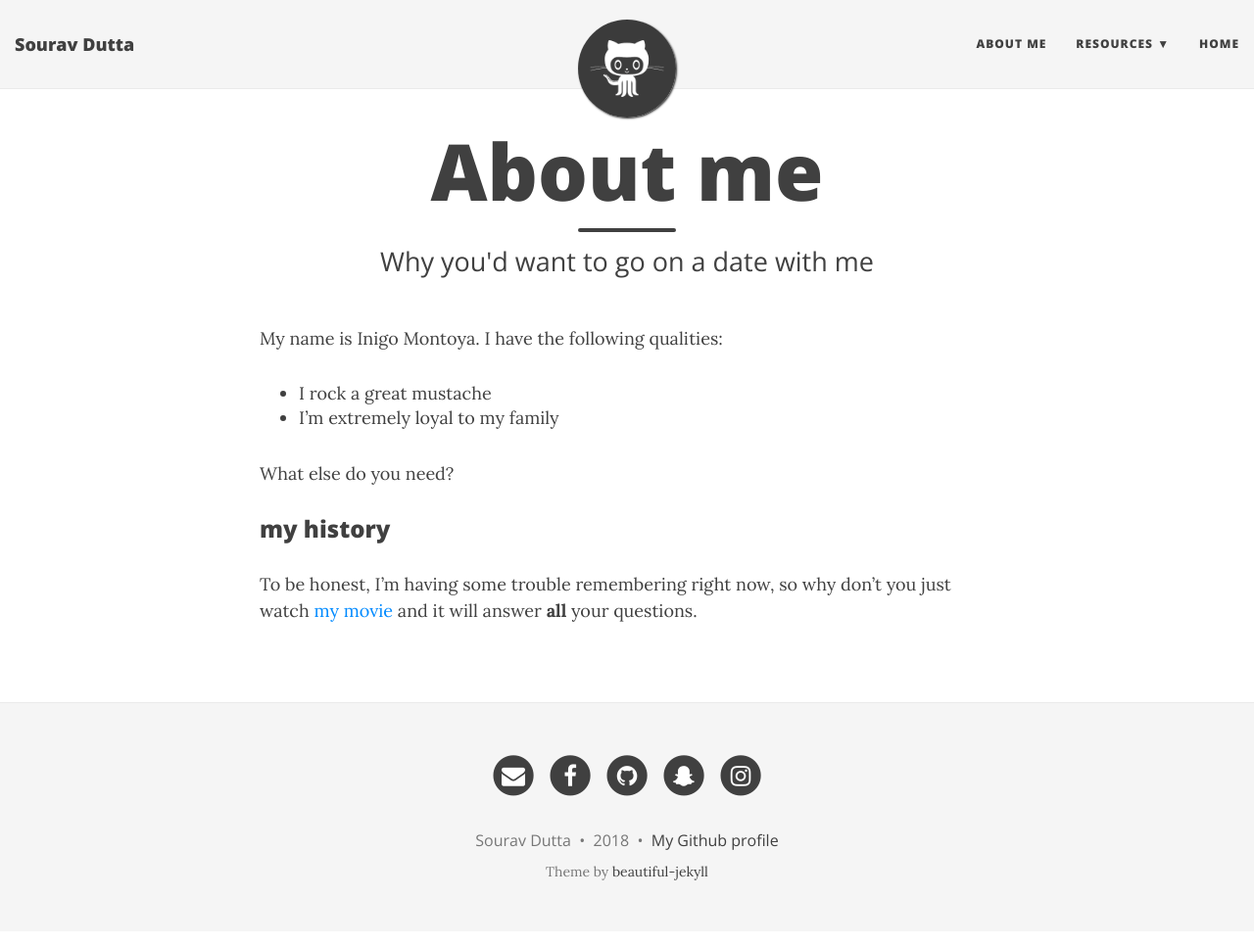
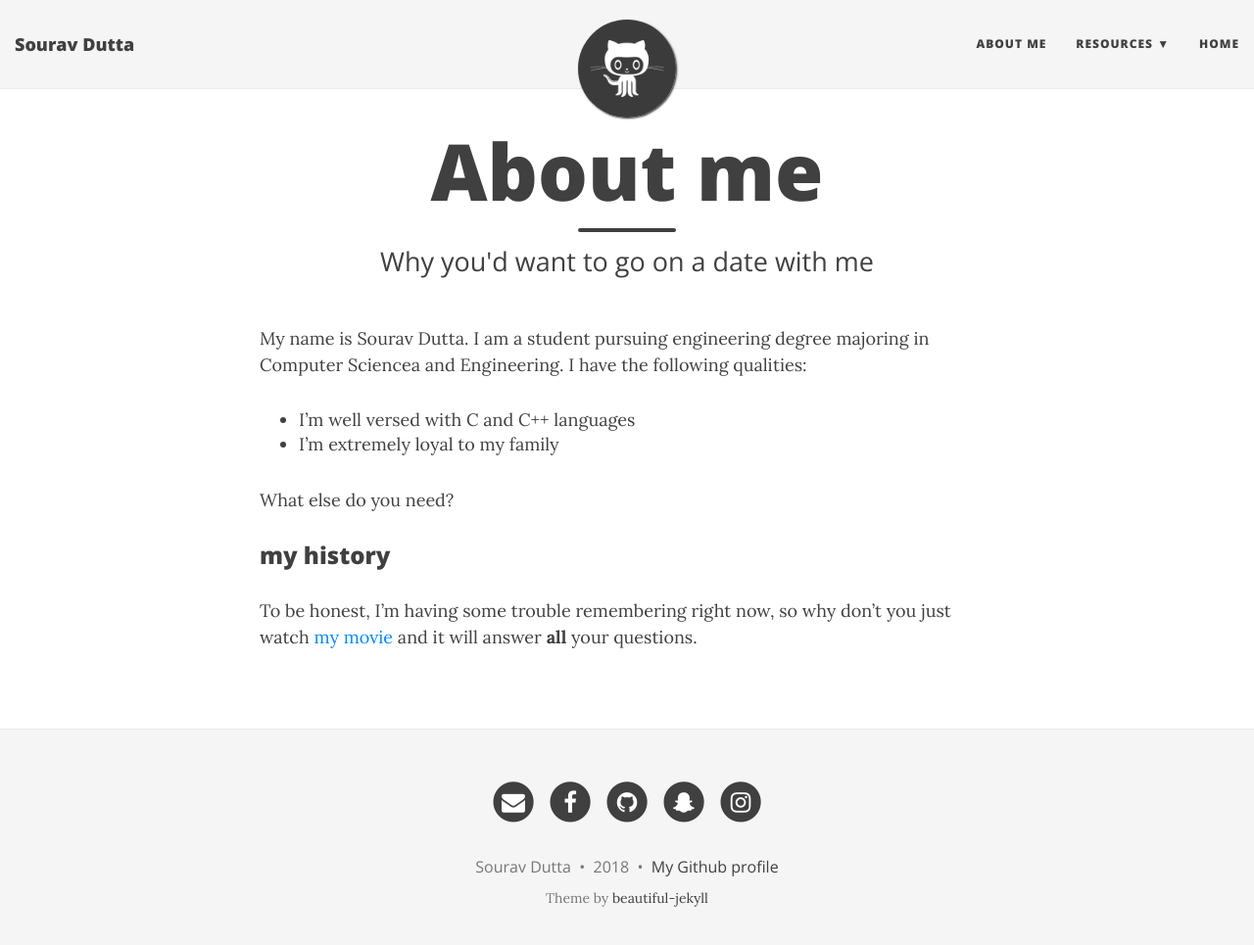
Before and after one commit to souravdutta1998/souravdutta1998.github.io, a Jekyll site: the page built from aboutme.md, in a window 1280 px wide and 978 px high. Shown: the top 965 px of the window at 98% size. Built offline with Jekyll 4.4.1, drawn with Linux system fonts in a browser that asks for light colours; nearby versions of some CDN libraries.

Commit message:
Update aboutme.md

```diff
--- a/aboutme.md
+++ b/aboutme.md
@@ -4,9 +4,9 @@ title: About me
 subtitle: Why you'd want to go on a date with me
 ---
 
-My name is Inigo Montoya. I have the following qualities:
+My name is Sourav Dutta. I am a student pursuing engineering degree majoring in Computer Sciencea and Engineering. I have the following qualities:
 
-- I rock a great mustache
+- I'm well versed with C and C++ languages
 - I'm extremely loyal to my family
 
 What else do you need?
```
